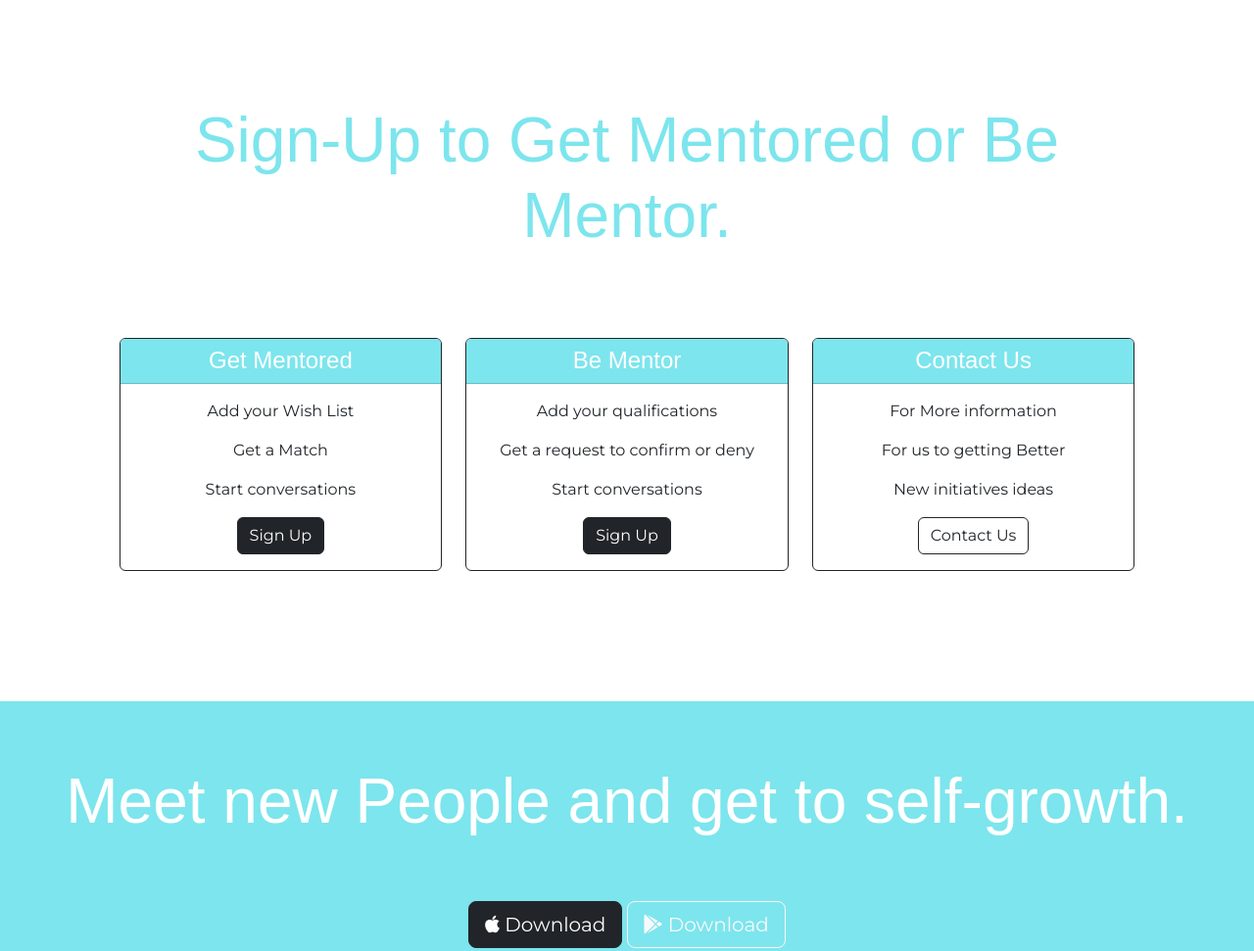
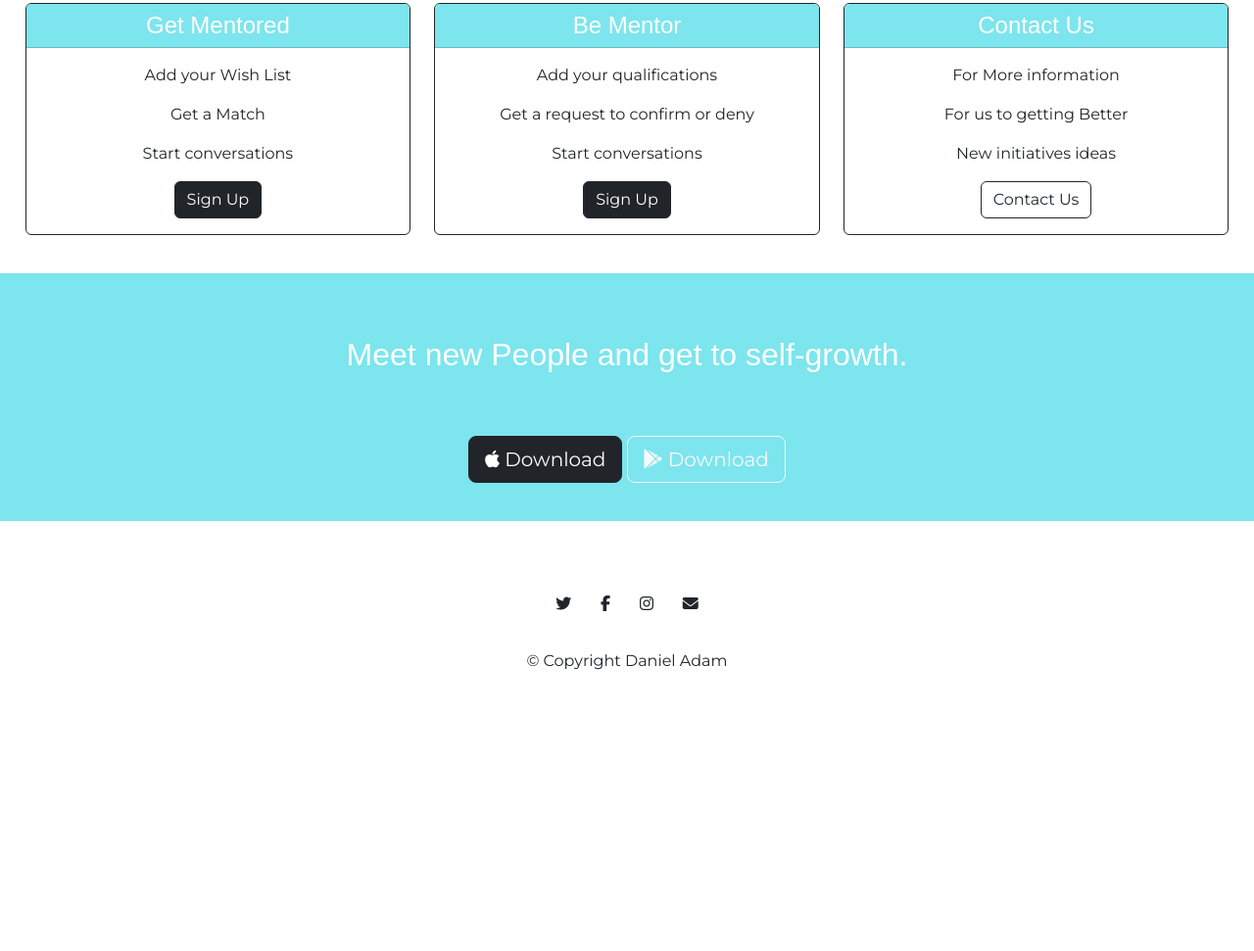
Before and after one commit to DanielAdam1992/CV, a plain HTML site: page web development/mentorme/index.html in a window 1280 px wide. Shown: the part 1412-2383 px from the top of the page at 98% size. After the commit the page ends 2115 px from the top, so only its background shows below. Drawn offline with nearby package versions, Linux system fonts and the light colour scheme.

Commit message:
Add files via upload

```diff
--- a/web development/mentorme/css/styles.css
+++ b/web development/mentorme/css/styles.css
@@ -10,7 +10,7 @@ color: white;
 
 h2 {
   font-family: "Montserrat-bold",sans-serif;
-  font-size: 4rem;
+  font-size: 2rem;
   margin: 0;
   padding:5%;
   text-align: center;
@@ -108,7 +108,6 @@ padding: 0 10px;
 
 /* pricing section */
 #pricing  {
-  padding: 100px;
   text-align: center;
 }
 .card {
@@ -139,7 +138,7 @@ text-align: center;
 .cta-header {
   color:white;
   font-family: "Montserrat-bold",sans-serif;
-  font-size: 4rem;
+  font-size: 2rem;
   margin: 0;
   padding:5%;
   text-align: center;
@@ -170,4 +169,7 @@ text-align: center;
   .footer-button {
     margin:5% 3% 3% 0;
   }
+  body {
+    font-size: -50%;
+  }
 }
--- a/web development/mentorme/index.html
+++ b/web development/mentorme/index.html
@@ -21,7 +21,6 @@
 <body>
 
   <section id="title">
-    <div class="container-fluid">
 
       <!-- Nav Bar -->
       <nav class="navbar navbar-expand-lg navbar-dark bg-dark">
@@ -47,7 +46,7 @@
         </div>
       </nav>
       <!-- Title -->
-
+    <div class="container-fluid">
       <div class="row">
         <div class="col-lg-6">
           <h1>Be Mentor Or Get Mentored!</h1>
@@ -194,7 +193,7 @@
 
   <section id="cta">
 
-    <h3 class="cta-header">Meet new People and get to self-growth.</h3>
+    <h2 class="cta-header">Meet new People and get to self-growth.</h3>
     <button type="button" class="btn btn-lg btn-dark footer-button .mx-auto"><i class="fa-brands fa-apple"></i> Download</button>
     <button type="button" class="btn btn-lg btn-outline-light footer-button .mx-auto"><i class="fa-brands fa-google-play"></i> Download</button>
 
```
